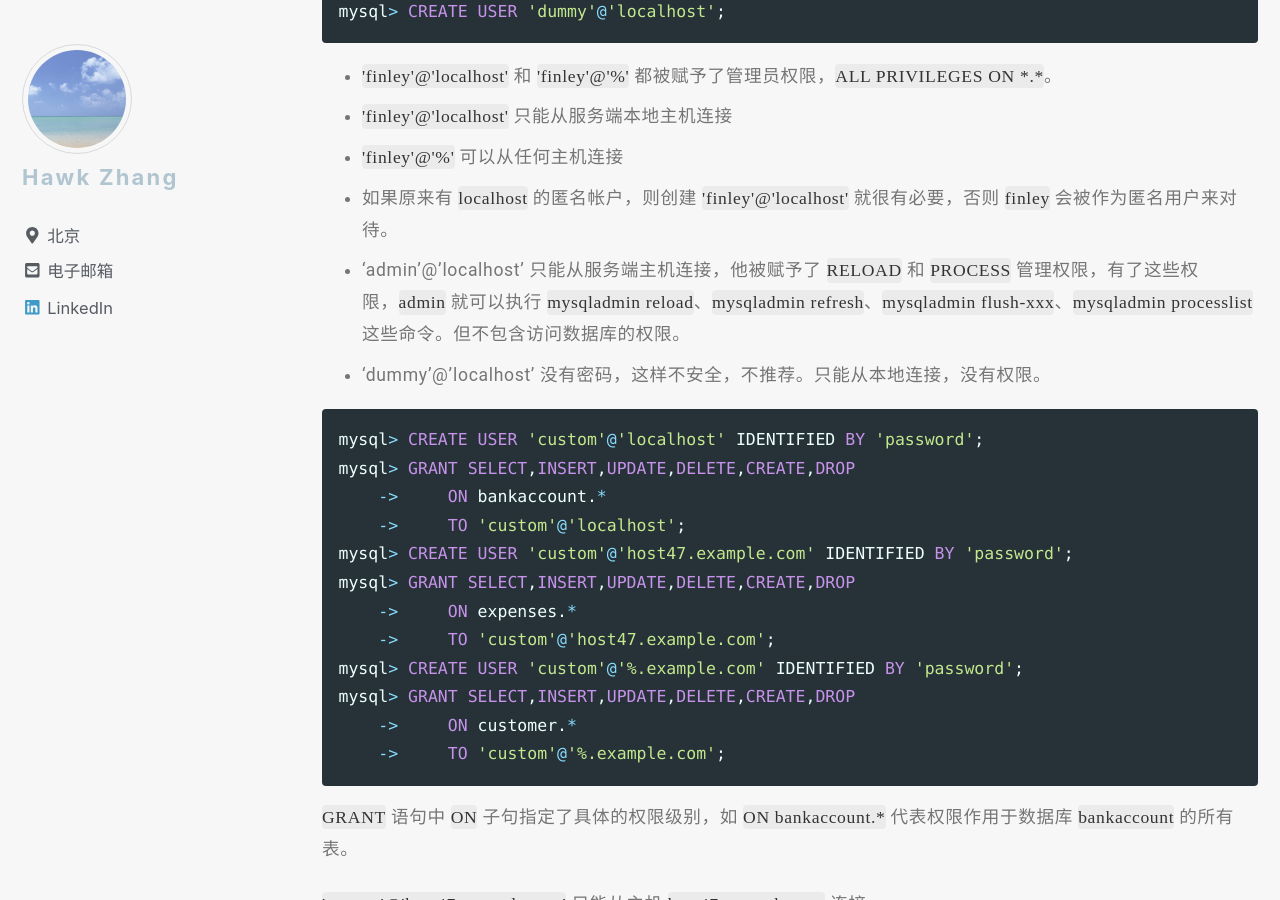
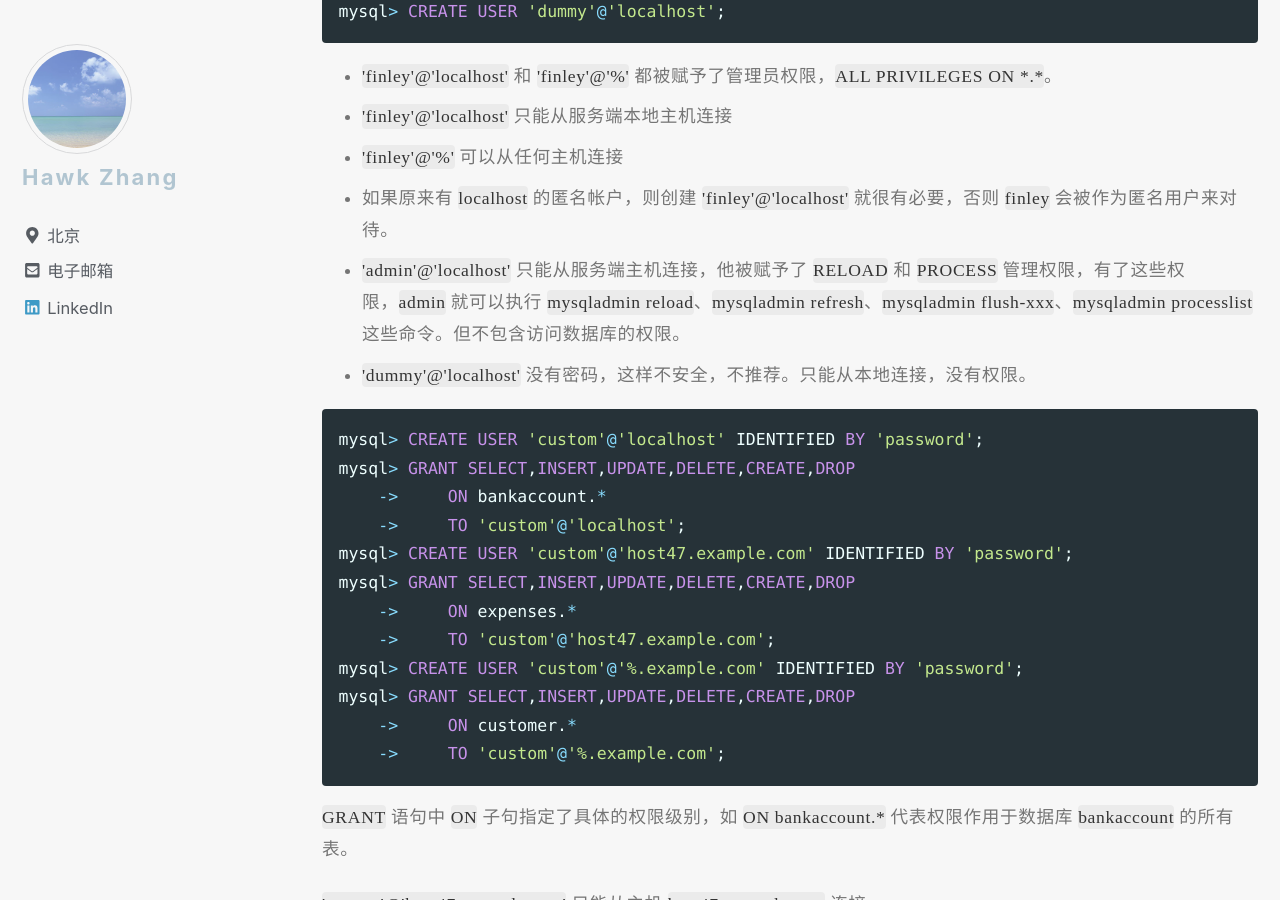
Before and after one commit to narru888/linotes_note, a Jekyll site: the page built from _posts/mysql/2016-03-01-account.managemt.md, in a window 1280 px wide and 900 px high, scrolled down 6392 px. Built offline with Jekyll 4.4.1, drawn with Linux system fonts in a browser that asks for light colours; nearby versions of some CDN libraries; a script that is not in the unit is left out; comment, search, counter and statistics services are not loaded; some of the changed text lies outside the part shown.

Commit message:
update on 2018-08-13 09:10:01 CST

````diff
--- a/_posts/mysql/2016-03-01-account.managemt.md
+++ b/_posts/mysql/2016-03-01-account.managemt.md
@@ -202,8 +202,8 @@ mysql> CREATE USER 'dummy'@'localhost';
 * `'finley'@'localhost'` 只能从服务端本地主机连接
 * `'finley'@'%'` 可以从任何主机连接
 * 如果原来有 `localhost` 的匿名帐户，则创建 `'finley'@'localhost'` 就很有必要，否则 `finley` 会被作为匿名用户来对待。
-* 'admin'@'localhost' 只能从服务端主机连接，他被赋予了 `RELOAD` 和 `PROCESS` 管理权限，有了这些权限，`admin` 就可以执行 `mysqladmin reload`、`mysqladmin refresh`、`mysqladmin flush-xxx`、`mysqladmin processlist` 这些命令。但不包含访问数据库的权限。
-* 'dummy'@'localhost' 没有密码，这样不安全，不推荐。只能从本地连接，没有权限。
+* `'admin'@'localhost'` 只能从服务端主机连接，他被赋予了 `RELOAD` 和 `PROCESS` 管理权限，有了这些权限，`admin` 就可以执行 `mysqladmin reload`、`mysqladmin refresh`、`mysqladmin flush-xxx`、`mysqladmin processlist` 这些命令。但不包含访问数据库的权限。
+* `'dummy'@'localhost'` 没有密码，这样不安全，不推荐。只能从本地连接，没有权限。
 
 
 ```sql
````
Also changed, not shown: other parts of _posts/mysql/2016-03-01-account.managemt.md (+4 -4 lines), _posts/mysql/2016-03-01-master.slave.md (+11 -7 lines).
